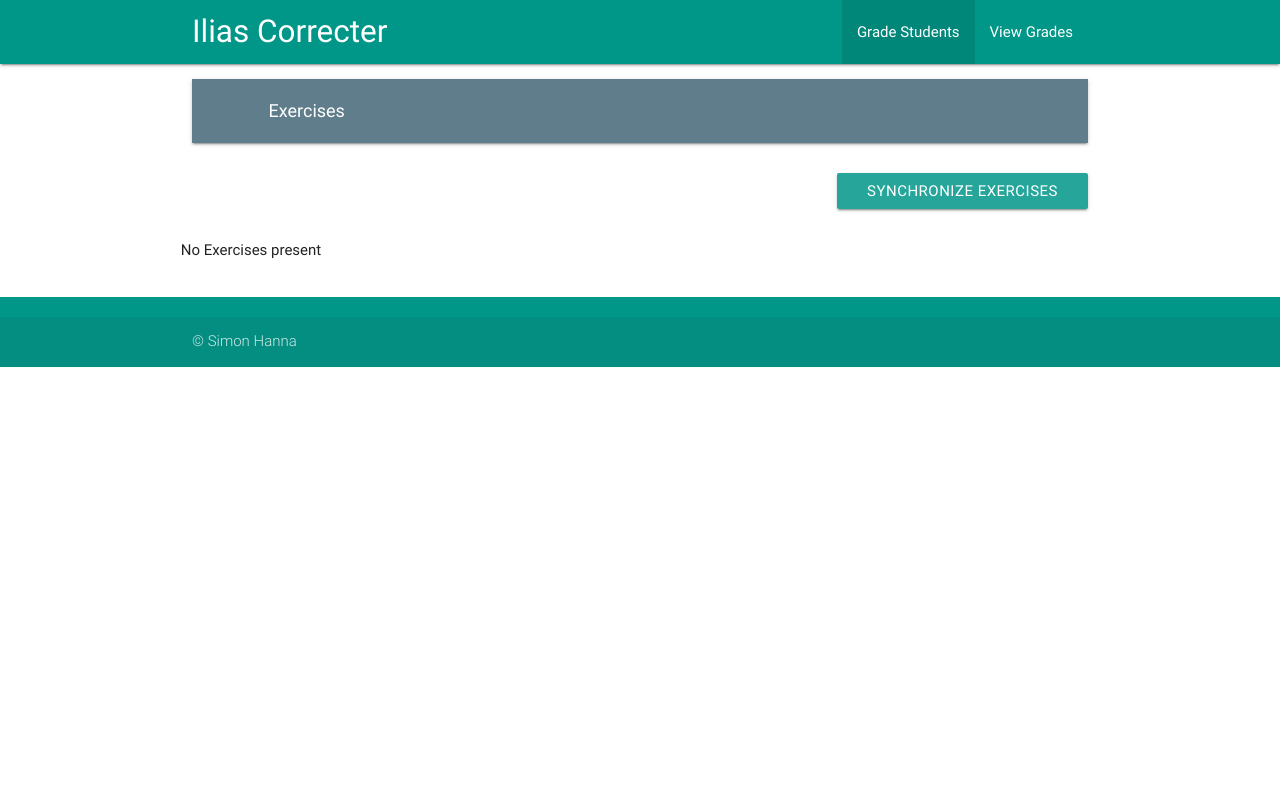
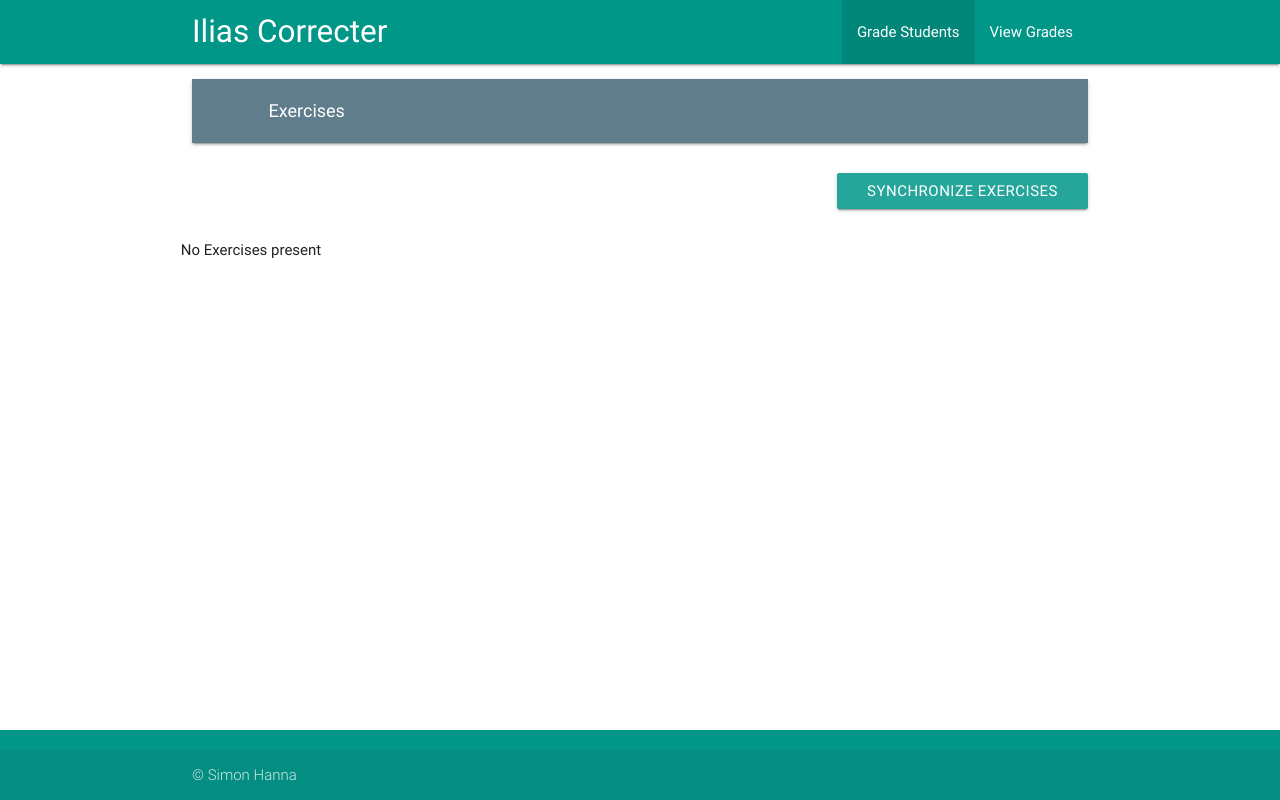
Before and after one commit to simhnna/iliasCorrector, a Flask app: page / in a window 1280 px wide. Run offline with Flask 2, Linux system fonts and the light colour scheme; data that the repository does not hold is empty.

Commit message:
Push footer to the bottom

```diff
--- a/iliasCorrector/static/style.css
+++ b/iliasCorrector/static/style.css
@@ -1,3 +1,6 @@
+html {
+  height: 100%;
+}
 body {
   background: white;
   display: flex;
```
